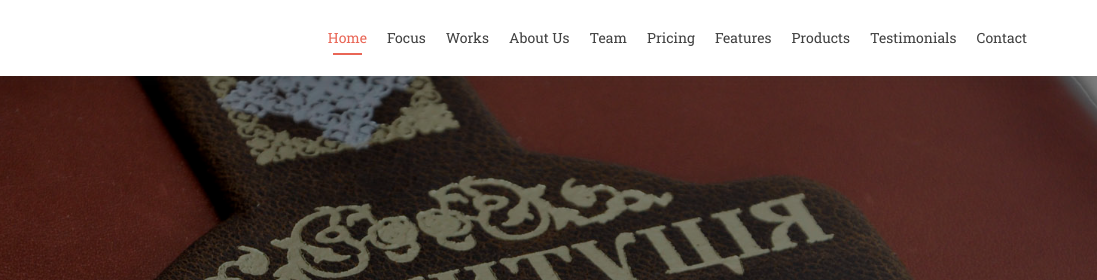
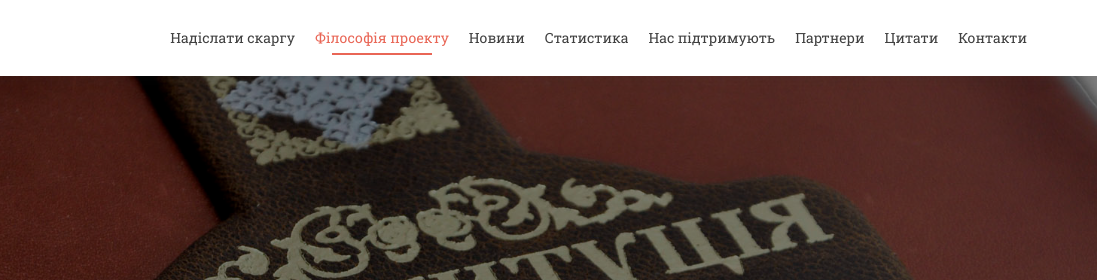
Before and after one commit to orgjscom/judgelustration, a website: page www/index.html in a window 1280 px wide. Shown: the top 280 px of the page, 183-1280 px from the left. Drawn offline with nearby package versions, Linux system fonts and the light colour scheme.

Commit message:
First Commit

```diff
--- a/www/index.html
+++ b/www/index.html
@@ -8,7 +8,7 @@
 	<meta name="keywords" content="Zerif, responsive, html, template, creative"/>
 	<meta name="author" content="Mizanur Rahman" />
 	<meta name="viewport" content="width=device-width, initial-scale=1.0">
-	<title>Zerif - Responsive One Page Template</title>
+	<title>Люстрація суддів</title>
 
 	<!-- =========================
      FAV AND TOUCH ICONS
@@ -80,16 +80,16 @@
 			</div>
 			<nav class="navbar-collapse bs-navbar-collapse collapse" role="navigation" style="height: 1px;">
 				<ul class="nav navbar-nav navbar-right responsive-nav main-nav-list">
-					<li><a href="#home">Home</a></li>
-					<li><a href="#focus">Focus</a></li>
-					<li><a href="#works">Works</a></li>
-					<li><a href="#aboutus">About Us</a></li>
-					<li><a href="#team">Team</a></li>
-					<li><a href="#pricingtable">Pricing</a></li>
-					<li><a href="#features">Features</a></li>
-					<li><a href="#products">Products</a></li>
-					<li><a href="#testimonials">Testimonials</a></li>
-					<li><a href="#contact">Contact</a></li>
+					<li><a href="#contact">Надіслати скаргу</a></li>
+					<li><a href="#focus">Філософія проекту</a></li>
+					<li><a href="#works">Новини</a></li>
+					<li><a href="#aboutus">Статистика</a></li>
+					<li><a href="#team">Нас підтримують</a></li>
+					<!--<li><a href="#pricingtable">Pricing</a></li>-->
+					<!--<li><a href="#features">Features</a></li>-->
+					<li><a href="#products">Партнери</a></li>
+					<li><a href="#testimonials">Цитати</a></li>
+					<li><a href="#footer">Контакти</a></li>
 				</ul>
 			</nav>
 		</div>
@@ -244,7 +244,7 @@
 		<div class="section-header">
 
 			<!-- SECTION TITLE -->
-			<h2 class="dark-text">Portfolio</h2>
+			<h2 class="dark-text">Останні новини</h2>
 
 			<!-- SHORT DESCRIPTION ABOUT THE SECTION -->
 			<h6>
@@ -478,7 +478,7 @@
 		<div class="section-header">
 
 			<!-- SECTION TITLE -->
-			<h2 class="white-text">About US</h2>
+			<h2 class="white-text">Статистика</h2>
 
 			<!-- SHORT DESCRIPTION ABOUT THE SECTION -->
 			<h6 class="white-text">
@@ -1125,7 +1125,7 @@
 			<div class="section-header">
 
 				<!-- SECTION TITLE -->
-				<h2 class="white-text">Products</h2>
+				<h2 class="white-text">Партнери</h2>
 
 				<!-- SHORT DESCRIPTION ABOUT THE SECTION -->
 				<h6 class="white-text">
@@ -1726,7 +1726,7 @@
 	<div class="container">
 
 		<!-- COMPANY ADDRESS-->
-		<div class="col-md-5 company-details">
+		<div class="col-md-5 company-details" id="footer" >
 			<div class="icon-top red-text">
 				<i class="icon-fontawesome-webfont-302"></i>
 			</div>
```
